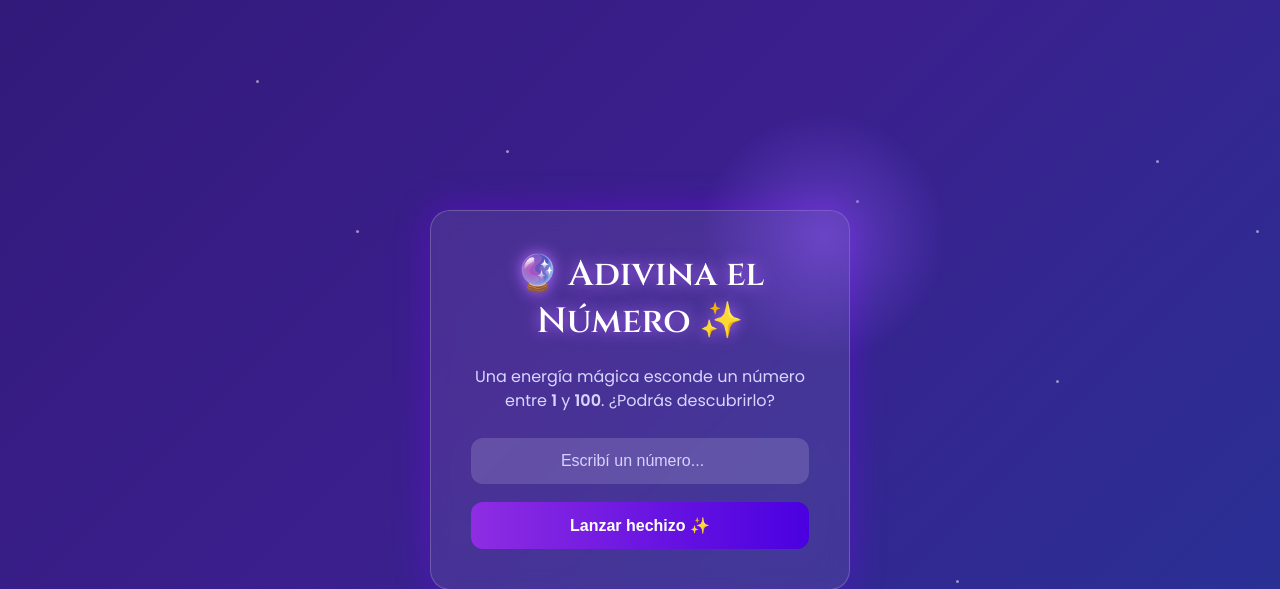
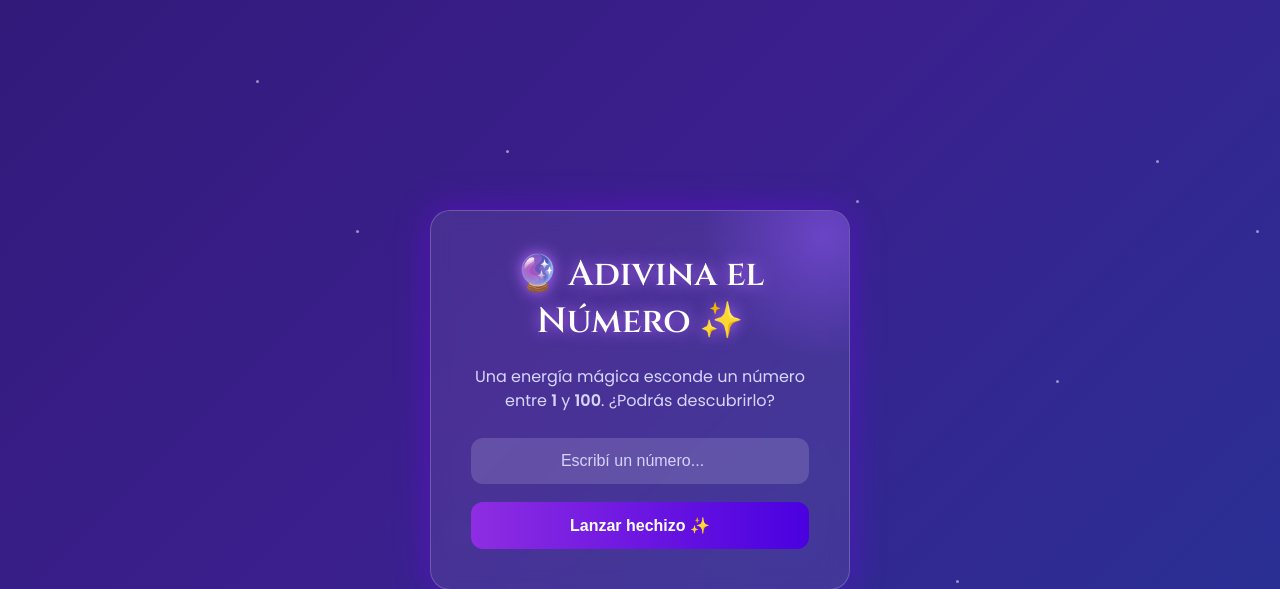
Before and after one commit to 2021ibanezmorena-hash/adivinar-numero-flask, a Flask app: page / in a window 1280 px wide. Shown: the top 589 px of the page. Run offline with Flask 3, Linux system fonts and the light colour scheme.

Commit message:
Update style.css

```diff
--- a/static/style.css
+++ b/static/style.css
@@ -51,6 +51,8 @@ body::before{
 }
 
 .contenedor{
+  position: relative;
+overflow: hidden;
     width:420px;
     padding:40px;
     border-radius:20px;
```
